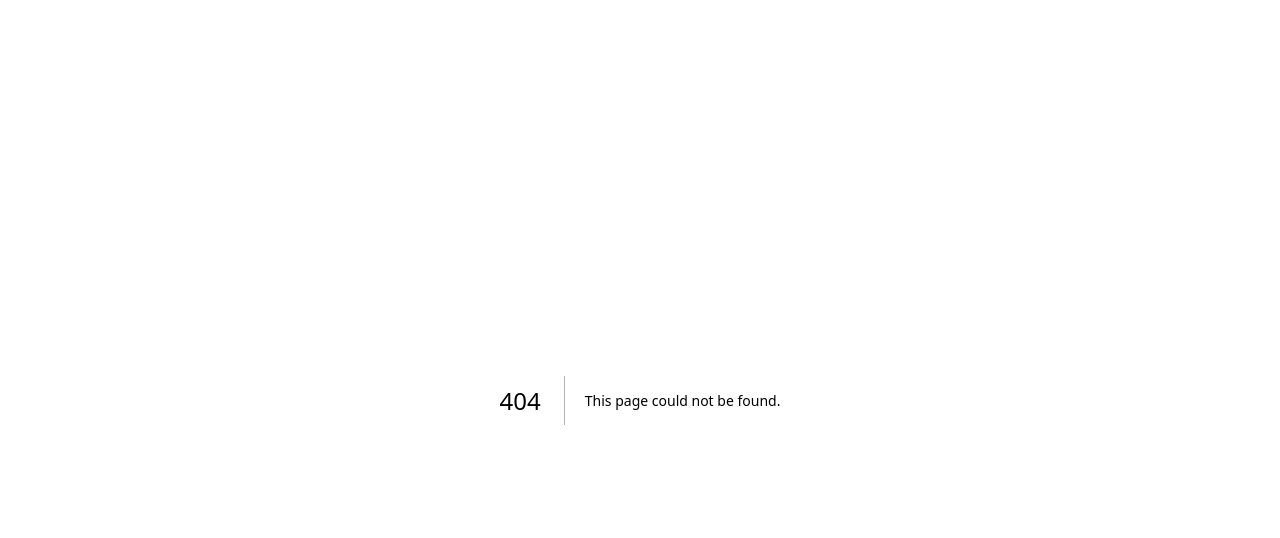
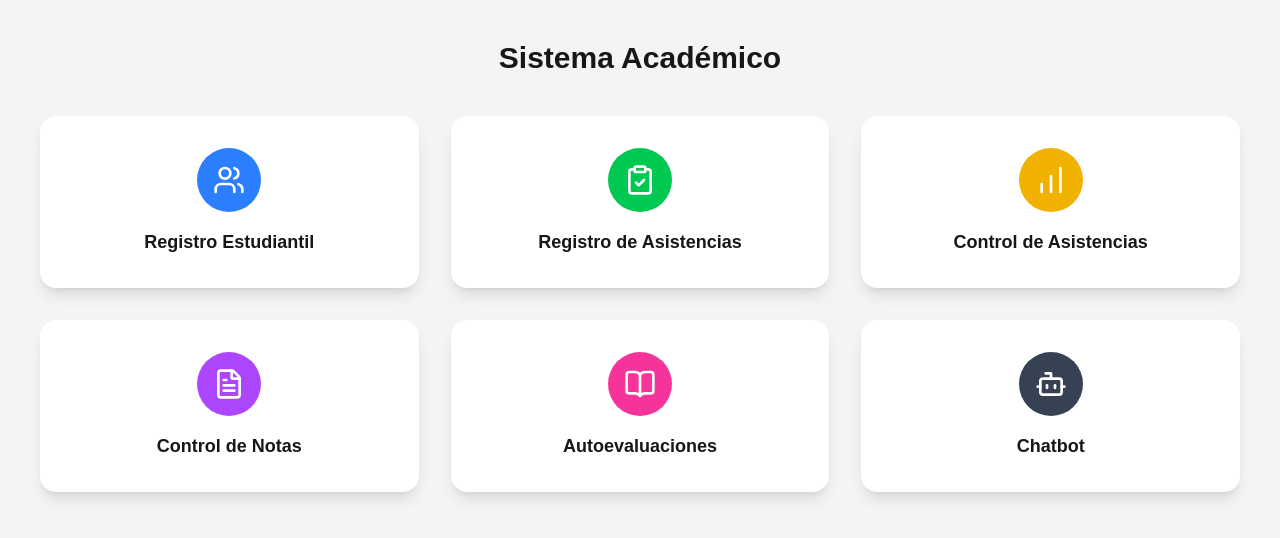
Before and after one commit to IsaiasTR/asistencias, a Next.js app: page /dashboard in a window 1280 px wide. Before the commit this address had no page. Shown: the top 538 px of the page. Built offline with nearby package versions, Linux system fonts and the light colour scheme.

Commit message:
primera version dashboard

```diff
--- /dev/null
+++ b/app/dashboard/autoevaluaciones/page.tsx
@@ -0,0 +1,7 @@
+export default function Page() {
+  return (
+    <div className="p-10">
+      <h1 className="text-2xl font-bold">Autoevaluaciones</h1>
+    </div>
+  );
+}
--- /dev/null
+++ b/app/dashboard/chatbot/page.tsx
@@ -0,0 +1,7 @@
+export default function Page() {
+  return (
+    <div className="p-10">
+      <h1 className="text-2xl font-bold">Chatbot de Parciales</h1>
+    </div>
+  );
+}
--- /dev/null
+++ b/app/dashboard/control-asistencias/page.tsx
@@ -0,0 +1,7 @@
+export default function Page() {
+  return (
+    <div className="p-10">
+      <h1 className="text-2xl font-bold">Control de Asistencias</h1>
+    </div>
+  );
+}
--- /dev/null
+++ b/app/dashboard/control-notas/page.tsx
@@ -0,0 +1,7 @@
+export default function Page() {
+  return (
+    <div className="p-10">
+      <h1 className="text-2xl font-bold">Control de Notas</h1>
+    </div>
+  );
+}
--- /dev/null
+++ b/app/dashboard/page.tsx
@@ -0,0 +1,79 @@
+"use client";
+
+import Link from "next/link";
+import {
+  Users,
+  ClipboardCheck,
+  BarChart,
+  FileText,
+  BookOpen,
+  Bot
+} from "lucide-react";
+
+const items = [
+  {
+    name: "Registro Estudiantil",
+    path: "/dashboard/registro-estudiantil",
+    icon: Users,
+    color: "bg-blue-500"
+  },
+  {
+    name: "Registro de Asistencias",
+    path: "/dashboard/registro-asistencias",
+    icon: ClipboardCheck,
+    color: "bg-green-500"
+  },
+  {
+    name: "Control de Asistencias",
+    path: "/dashboard/control-asistencias",
+    icon: BarChart,
+    color: "bg-yellow-500"
+  },
+  {
+    name: "Control de Notas",
+    path: "/dashboard/control-notas",
+    icon: FileText,
+    color: "bg-purple-500"
+  },
+  {
+    name: "Autoevaluaciones",
+    path: "/dashboard/autoevaluaciones",
+    icon: BookOpen,
+    color: "bg-pink-500"
+  },
+  {
+    name: "Chatbot",
+    path: "/dashboard/chatbot",
+    icon: Bot,
+    color: "bg-gray-700"
+  },
+];
+
+export default function Dashboard() {
+  return (
+    <div className="min-h-screen bg-gray-100 p-10">
+      <h1 className="text-3xl font-bold text-center mb-10">
+        Sistema Académico
+      </h1>
+
+      <div className="grid grid-cols-2 md:grid-cols-3 gap-8">
+        {items.map((item, i) => {
+          const Icon = item.icon;
+
+          return (
+            <Link key={i} href={item.path}>
+              <div className="bg-white p-8 rounded-2xl shadow-lg text-center hover:scale-105 transition cursor-pointer">
+
+                <div className={`w-16 h-16 mx-auto mb-4 flex items-center justify-center rounded-full ${item.color}`}>
+                  <Icon className="text-white w-8 h-8" />
+                </div>
+
+                <p className="text-lg font-semibold">{item.name}</p>
+              </div>
+            </Link>
+          );
+        })}
+      </div>
+    </div>
+  );
+}
--- /dev/null
+++ b/app/dashboard/registro-asistencias/page.tsx
@@ -0,0 +1,7 @@
+export default function Page() {
+  return (
+    <div className="p-10">
+      <h1 className="text-2xl font-bold">Registro de Asistencias</h1>
+    </div>
+  );
+}
--- /dev/null
+++ b/app/dashboard/registro-estudiantil/page.tsx
@@ -0,0 +1,7 @@
+export default function Page() {
+  return (
+    <div className="p-10">
+      <h1 className="text-2xl font-bold">Registro Estudiantil</h1>
+    </div>
+  );
+}
--- a/package.json
+++ b/package.json
@@ -9,6 +9,7 @@
     "lint": "eslint"
   },
   "dependencies": {
+    "lucide-react": "^1.7.0",
     "next": "16.2.2",
     "react": "19.2.4",
     "react-dom": "19.2.4"
```
Also changed, not shown: 1 other file (tests, documents, lock files or other folders).
